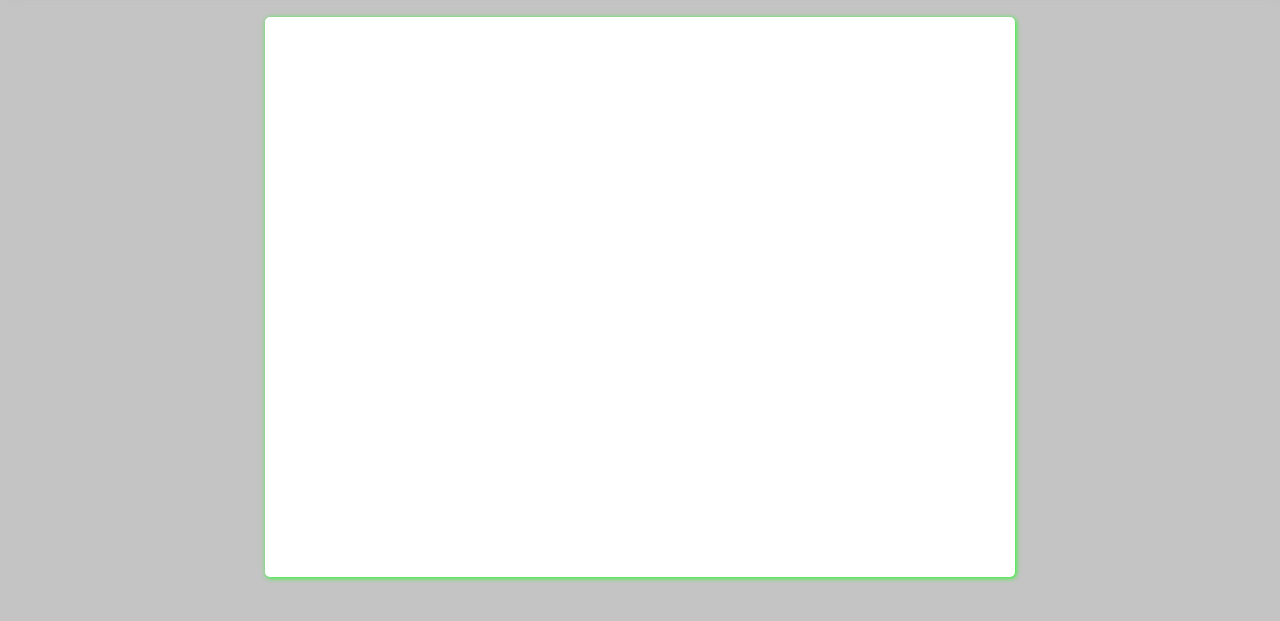
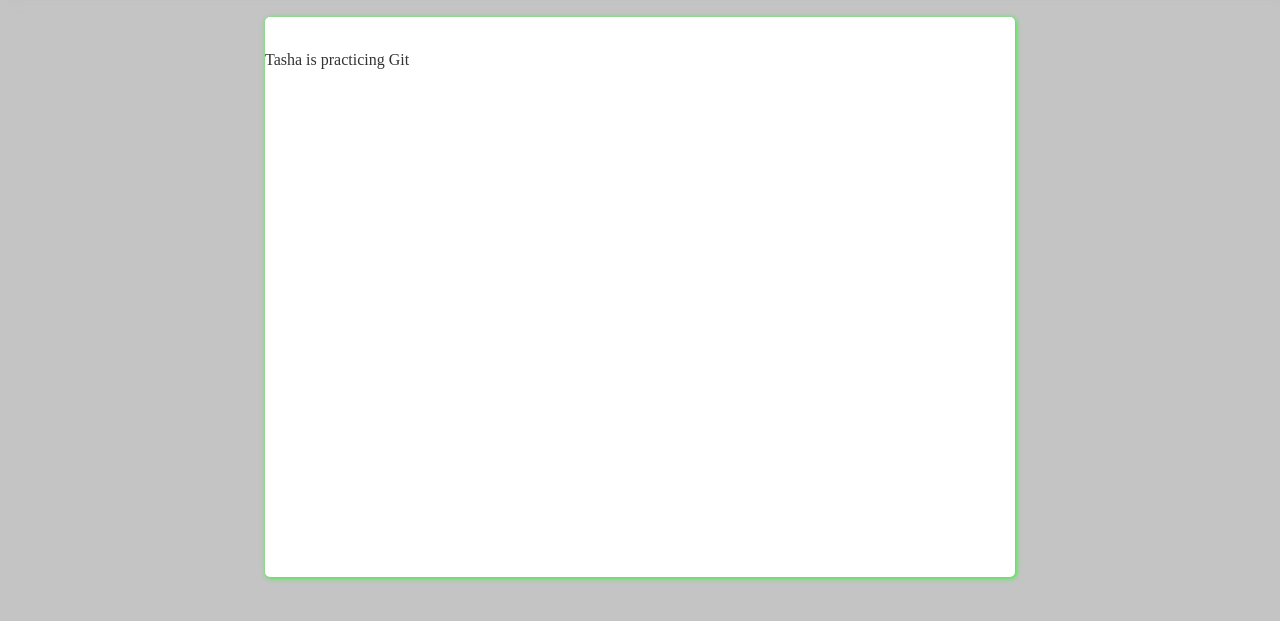
Before and after one commit to astronauticalAuthor/IntroToWebDev, a website: page public/html/about.html in a window 1280 px wide. Shown: the part 153-774 px from the top of the page. Drawn offline with Linux system fonts and the light colour scheme; files that its build step writes are made by us from their sources.

Commit message:
Tasha is practicing Git.  Added text to 'about' page

```diff
--- a/public/html/about.html
+++ b/public/html/about.html
@@ -19,7 +19,10 @@
 			</div>
 		</div>
 
-		<div id="contentarea"></div>
+		<div id="contentarea">
+			<br/>
+			<p> Tasha is practicing Git </p>
+		</div>
 
 	</body>
 </html>
```
